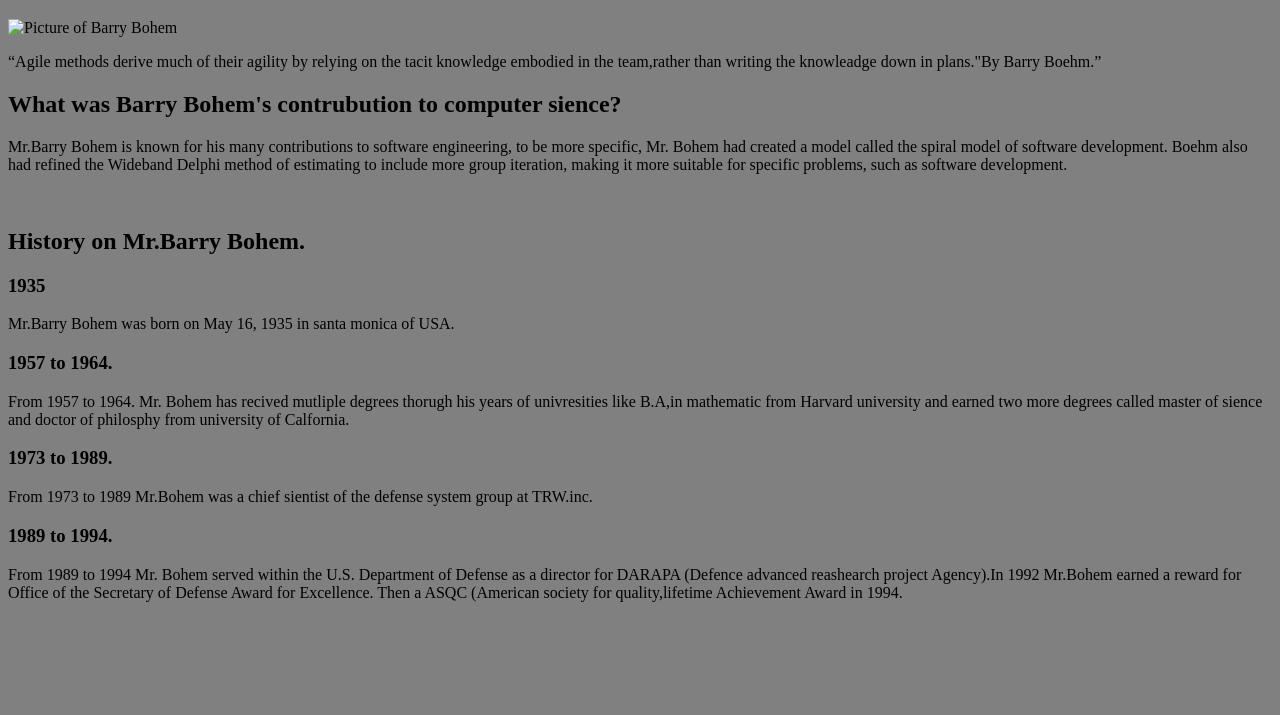
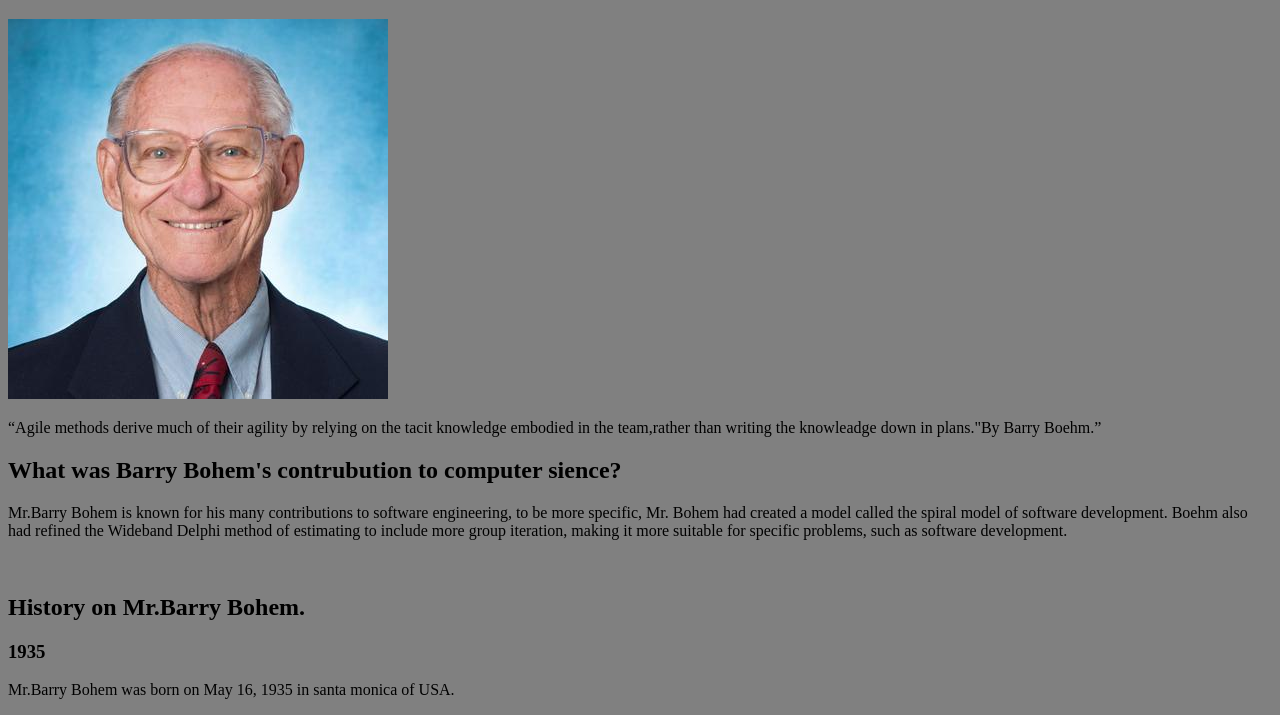
Before and after one commit to Arvin-Leung/Fix, a plain HTML site: page index.html in a window 1280 px wide. Shown: the part 61-776 px from the top of the page. Drawn offline with Linux system fonts and the light colour scheme.

```diff
--- a/index.html
+++ b/index.html
@@ -8,7 +8,7 @@
   </head>
   <body style="background:gray">
     <h1 id="first"> Barry Bohem </h1>
-    <img src="./Image/barry-bohem.jpg" class="fourth" alt="Picture of Barry Bohem">
+    <img src="./images/barry-bohem.jpg" class="fourth" alt="Picture of Barry Bohem">
     <p><q>Agile methods derive much of their agility by relying on the tacit knowledge embodied in the team,rather than writing the knowleadge down in plans."By Barry Boehm.</q></p>
     <h2 class="second"> What was Barry Bohem's contrubution to computer sience?</h2>
     <p class="third">Mr.Barry Bohem is known for his many contributions to software engineering, to be more specific, Mr. Bohem had created a model called the spiral model of software development. Boehm also had refined the Wideband Delphi method of estimating to include more group iteration, making it more suitable for specific problems, such as software development.</p>
```
Also changed, not shown: images/barry-bohem.jpg (renamed from barry-bohem.jpg).
